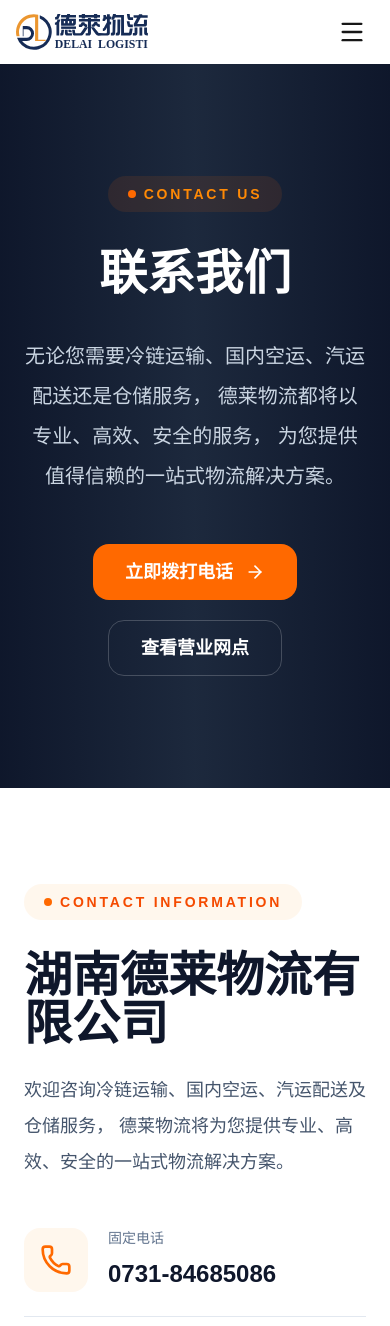
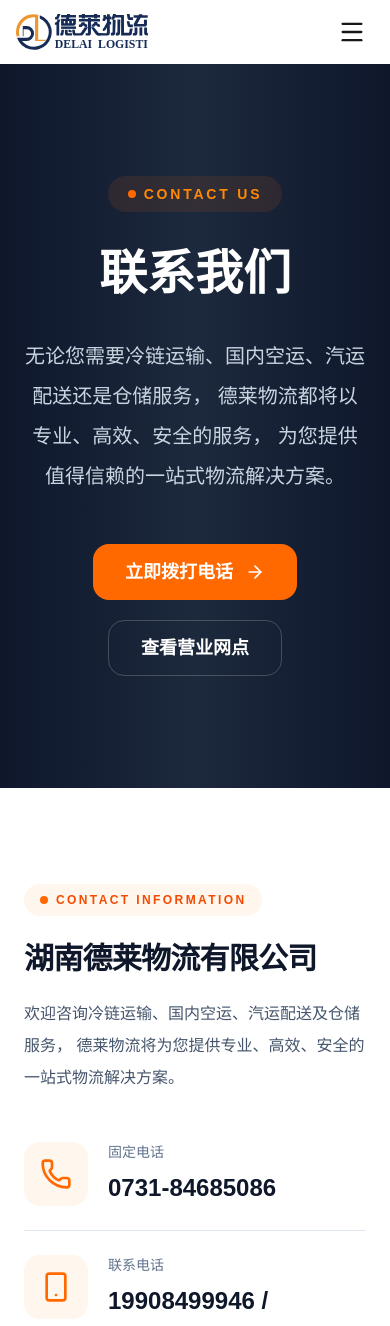
Before and after one commit to DelaiLogistics/delai-logistics, a Next.js app: page /contact in a window 390 px wide. Shown: the top 1326 px of the page. Built offline with nearby package versions, Linux system fonts and the light colour scheme.

Commit message:
优化联系页面手机端标题

```diff
--- a/components/contact/ContactHeader.tsx
+++ b/components/contact/ContactHeader.tsx
@@ -3,19 +3,22 @@
 export default function ContactHeader() {
   return (
     <div>
-      <div className="inline-flex items-center rounded-full bg-orange-50 px-5 py-2">
+      {/* Badge */}
+      <div className="inline-flex items-center rounded-full bg-orange-50 px-4 py-2 sm:px-5">
         <span className="mr-2 h-2 w-2 rounded-full bg-orange-500" />
 
-        <span className="text-sm font-semibold tracking-[0.2em] text-orange-600">
+        <span className="text-xs font-semibold tracking-[0.2em] text-orange-600 sm:text-sm">
           CONTACT INFORMATION
         </span>
       </div>
 
-      <h2 className="mt-8 text-5xl font-bold text-slate-900">
+      {/* Title */}
+      <h2 className="mt-6 text-[30px] font-bold leading-tight tracking-tight whitespace-nowrap text-slate-900 sm:mt-8 sm:text-5xl">
         湖南德莱物流有限公司
       </h2>
 
-      <p className="mt-6 max-w-3xl text-lg leading-9 text-slate-600">
+      {/* Description */}
+      <p className="mt-5 max-w-3xl text-base leading-8 text-slate-600 sm:mt-6 sm:text-lg sm:leading-9">
         欢迎咨询冷链运输、国内空运、汽运配送及仓储服务，
         德莱物流将为您提供专业、高效、安全的一站式物流解决方案。
       </p>
```
